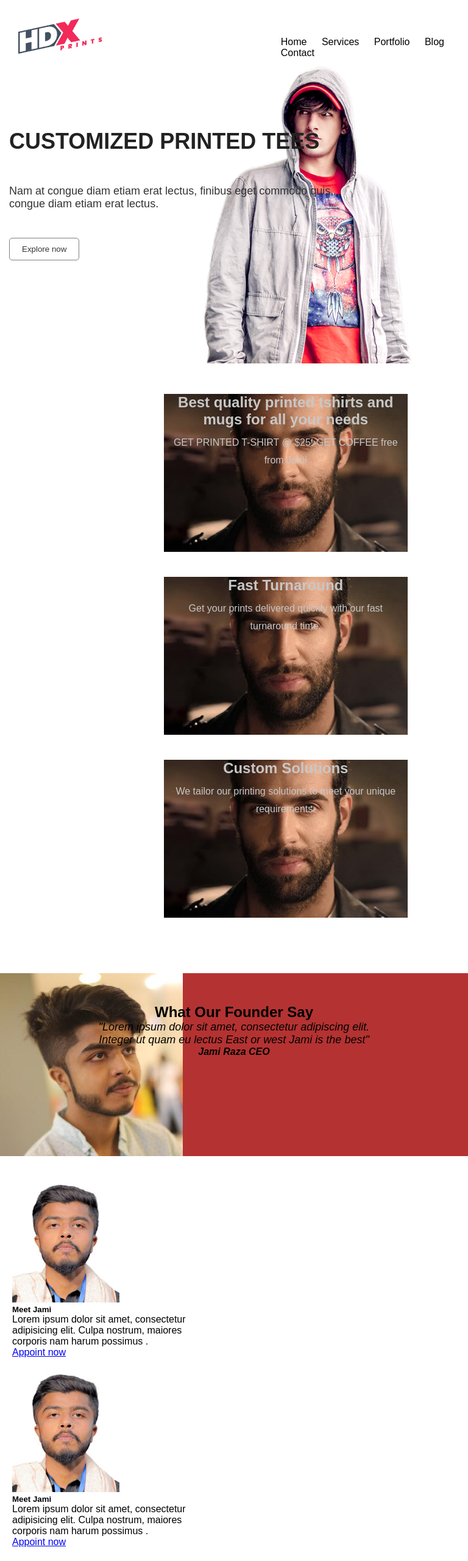
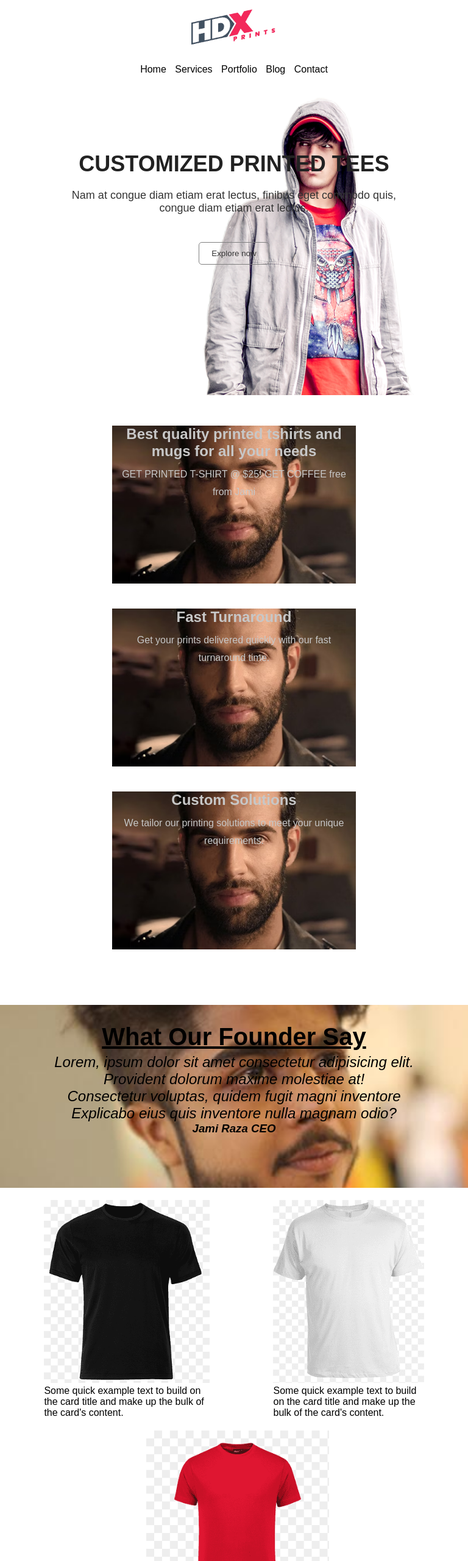
Before and after one commit to JamiRazaCodes/Hackathon-task, a plain HTML site: page index.html in a window 768 px wide. Shown: the top 2560 px of the page at 61% size. Drawn offline with Linux system fonts and the light colour scheme.

Commit message:
complete

```diff
--- a/index.html
+++ b/index.html
@@ -58,41 +58,39 @@
     </div>
 </section>
 
-
 <section class="testimonials">
     <h2>What Our Founder Say</h2>
     <div class="testimonial">
-        <p>"Lorem ipsum dolor sit amet, consectetur adipiscing elit.
-            <br>Integer ut quam eu lectus East or west Jami is the best"</p>
+        <p>Lorem, ipsum dolor sit amet consectetur adipisicing elit. <br> Provident dolorum maxime molestiae at! <br>
+           Consectetur voluptas, quidem fugit magni inventore <br>
+           Explicabo eius quis inventore nulla magnam odio?</p>
         <cite>Jami Raza CEO</cite>
     </div>
-
 </section>
 
 
 <section class="cta">
 
     <div class="card" style="width: 18rem;">
-        <img src="./IMG_20221227_025424_384.jpg" class="card-img-top" alt="...">
+        <img src="./t-shirt1.png" class="card-img-top" >
         <div class="card-body">
-          <h5 class="card-title">Meet Jami</h5>
-          <p class="card-text">Lorem ipsum dolor sit amet, consectetur adipisicing elit. Culpa nostrum, maiores corporis nam harum possimus .</p>
-          <a href="#" class="btn btn-primary">Appoint now</a>
+          <p class="card-text">Some quick example text to build on the card title and make up the bulk of the card's content.</p>
         </div>
+      </div>
 
-        <img src="./IMG_20221227_025424_384.jpg" class="card-img-top" alt="...">
+      <div class="card" style="width: 18rem;">
+        <img src="./t-shirt2.png" class="card-img-top" >
         <div class="card-body">
-          <h5 class="card-title">Meet Jami</h5>
-          <p class="card-text">Lorem ipsum dolor sit amet, consectetur adipisicing elit. Culpa nostrum, maiores corporis nam harum possimus .</p>
-          <a href="#" class="btn btn-primary">Appoint now</a>
+          <p class="card-text">Some quick example text to build on the card title and make up the bulk of the card's content.</p>
         </div>
+      </div>
 
-        <img src="./IMG_20221227_025424_384.jpg" class="card-img-top">
+      <div class="card" style="width: 18rem;">
+        <img src="./t-shirt3.png" class="card-img-top" >
         <div class="card-body">
-          <h5 class="card-title">Meet Jami</h5>
-          <p class="card-text">Lorem ipsum dolor sit amet, consectetur adipisicing elit. Culpa nostrum, maiores corporis nam harum possimus .</p>
-          <a href="#" class="btn btn-primary">Appoint now</a>
+          <p class="card-text">Some quick example text to build on the card title and make up the bulk of the card's content.</p>
         </div>
+      </div>
 
       </div>
 
--- a/style.css
+++ /dev/null
@@ -1,58 +0,0 @@
-nav {
-    display: flex;
-    justify-content: space-between;
-    align-items: center;
-    background-color: #f7f5ef;
-    color: #000000;
-    padding: 10px 20px;
-}
-
-.logo img {
-    width: 100px;
-}
-
-.nav-links ul {
-    list-style-type: none;
-    display: flex;
-}
-
-.nav-links ul li {
-    margin-right: 30px;
-}
-
-.nav-links ul li:last-child {
-    margin-right: 0;
-}
-
-.nav-links ul li a {
-    text-decoration: none;
-    color: #fff;
-    font-weight: bold;
-}
-
-.dropdown {
-    position: relative;
-}
-
-.dropdown-content {
-    display: none;
-    position: absolute;
-    background-color: #333;
-    min-width: 120px;
-    z-index: 1;
-}
-
-.dropdown-content a {
-    color: #fff;
-    padding: 12px 16px;
-    text-decoration: none;
-    display: block;
-}
-
-.dropdown:hover .dropdown-content {
-    display: block;
-}
-
-.currency {
-    font-weight: bold;
-}
--- a/styles.css
+++ b/styles.css
@@ -115,27 +115,45 @@ nav ul li a {
     background-position: left;
     background-size: 300px;
     height: 300px;
-    padding: 50px 0;
+    padding: 30px 0;
     text-align: center;
-    background-color: rgb(180, 50, 50);
+    background-color: rgb(160, 160, 160);
 }
 
-.testimonial {
-    margin-bottom: 30px;
+
+.testimonials h2{
+    font-size: 36pt;
+    color:rgb(0, 0, 0);
+    text-decoration: underline;
+    margin-bottom: 15px;
 
 }
-
 .testimonial p {
     font-style: italic;
-    font-size: 18px;
+    font-size: 20pt;
 }
 
 .testimonial cite {
     font-weight: bold;
+    font-size: 18pt;
 }
-.cta{
+
+.cta {
     margin: 20px;
+    display: flex;
+    justify-content: space-around;
+    flex-wrap: wrap;
 }
+
+.card {
+    flex: 0 0 calc(33.333% - 20px);
+    margin-bottom: 20px;
+}
+.card>img{
+    height: 300px;
+
+}
+
 footer {
     background-color: #333;
     color: #fff;
@@ -159,6 +177,97 @@ footer ul li a {
 }
 
 
-@media (max-width: 768px) {
+@media screen and (min-width:481px) and (max-width: 1024px) {
 
+
+    header {
+        text-align: center;
+    }
+
+    .logo {
+        text-align: center;
+        padding: 15px;
+    }
+
+    nav ul {
+        margin-left: 0;
+        text-align: center;
+        margin-top: 50px;
+    }
+
+    nav ul li {
+        display:inline-block;
+        margin: 20px 0;
+        padding: 5px;
+    }
+
+    .testimonials {
+        background-size: cover;
+    }
+    .testimonials>h2{
+        font-size: 30pt;
+        margin-bottom: 5px;
+    }
+    .testimonial>p{
+        font-size: 18pt;
+    }
+    .testimonial>cite{
+        font-size: 14pt;
+    }
+    .hero h1,
+    .hero p {
+        text-align: center;
+        padding: 0 15px;
+    }
+
+    .hero button {
+        margin: 15px auto;
+        float: none;
+    }
+
+    .features .feature {
+        margin: 0 auto;
+    }
 }
+
+@media (max-width: 480px) {
+    /* For mobile devices */
+
+    .hero {
+        padding: 50px 0;
+    }
+
+    .hero h1 {
+        font-size: 24px;
+    }
+
+    .hero p {
+        font-size: 16px;
+    }
+
+    .features .feature {
+        width: 100%;
+        margin: 20px auto;
+    }
+
+    .testimonials {
+        background-size: cover;
+    }
+
+    .testimonials h2 {
+        font-size: 24pt;
+    }
+
+    .testimonial p {
+        font-size: 16pt;
+    }
+
+    .testimonial cite {
+        font-size: 14pt;
+    }
+
+    .cta .card {
+        width: 100%;
+        margin: 20px auto;
+    }
+}
```
Also changed, not shown: IMG_20221227_025424_384.jpg (deleted), t-shirt1.png (added), t-shirt2.png (added), t-shirt3.png (added).
